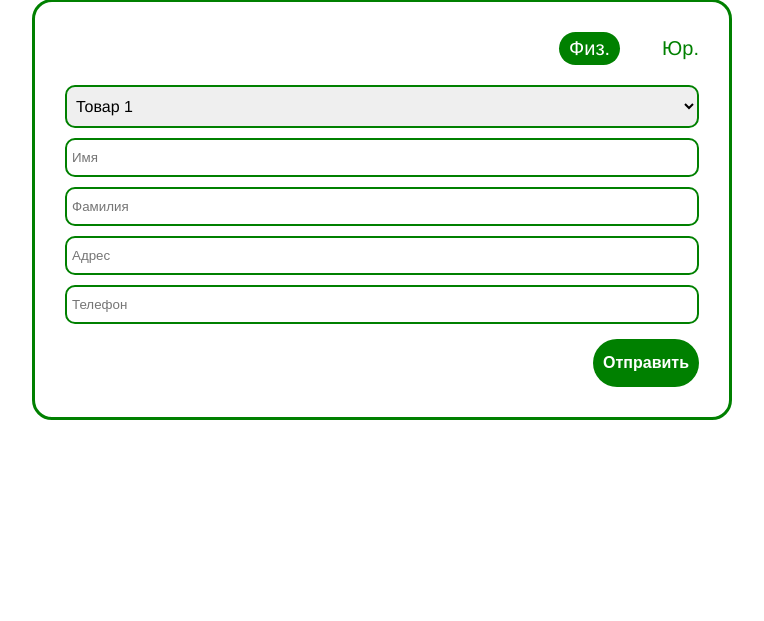
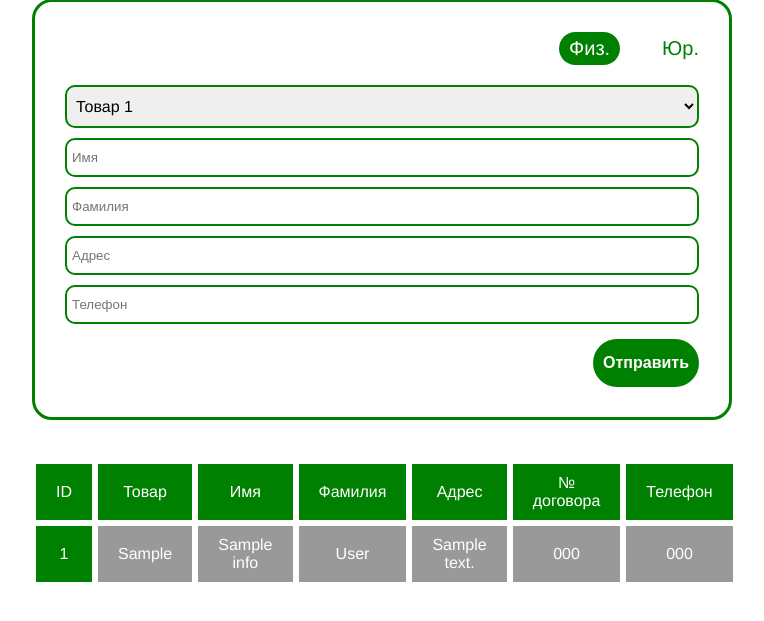
Before and after one commit to Fooreilry/form, a PHP site: page / in a window 1280 px wide. Shown: the part 31-652 px from the top of the page, without its empty margins (258-1022 px from the left). Run offline with PHP 8.4, Linux system fonts and the light colour scheme; tables that the repository leaves empty or names only in its code hold one stand-in row (values such as "Sample post").

Commit message:
add outpu from bd

```diff
--- a/ajax.js
+++ b/ajax.js
@@ -3,13 +3,14 @@ $('#form').on("submit", function() {
     let dataForm = $(this).serialize();
 
     request = $.ajax({
-        url: '/test.php',
+        url: '/inputData.php',
         method: 'post',
         dataType: 'html',
         data: dataForm,
+
     });
-    request.done(() => {
-        console.log('запрос отправлен');
+    request.done((data) => {
+        console.log(data);
     })
     request.fail((textStatus, errorThrown) => {
         console.error(textStatus, errorThrown);
--- /dev/null
+++ b/connect.php
@@ -0,0 +1,3 @@
+<?
+$connect = new PDO("mysql:host=127.0.0.1:3306;dbname=orders", "root", "");
+?>
--- a/index.php
+++ b/index.php
@@ -32,5 +32,23 @@
         <script src="ajax.js"></script>
         <script src="switcher.js"></script>
 </div>
+<section class="table">
+    <div class="conteiner">
+        <table class="table_data">
+            <tr class="table_row">
+                <th class="table_items">ID</th>
+                <th class="table_items">Товар</th>
+                <th class="table_items">Имя</th>
+                <th class="table_items">Фамилия</th>
+                <th class="table_items">Адрес</th>
+                <th class="table_items">№ договора</th>
+                <th class="table_items">Телефон</th>
+            </tr>
+            <?
+            require_once 'outputData.php'
+            ?>
+        </table>
+    </div>
+</section>
 </body>
 </html>
--- /dev/null
+++ b/outputData.php
@@ -0,0 +1,20 @@
+<?
+require_once 'connect.php';
+
+$bd_data = $connect->query("SELECT * FROM info");
+$bd_data ->execute();
+$data = $bd_data->fetchALL(PDO::FETCH_ASSOC);
+foreach($data as $table_data){
+    ?>
+    <tr class="table_row">
+        <td class="table_items"><?=$table_data['id_order']?></td>
+        <td class="table_items table_items--grey"><?=$table_data['product']?></td>
+        <td class="table_items table_items--grey"><?=$table_data['name']?></td>
+        <td class="table_items table_items--grey"><?=$table_data['surname']?></td>
+        <td class="table_items table_items--grey"><?=$table_data['address']?></td>
+        <td class="table_items table_items--grey"><?=$table_data['phone']?></td>
+        <td class="table_items table_items--grey"><?=$table_data['contract_number']?></td>
+    </tr>
+    <?
+};
+?>
--- a/style.css
+++ b/style.css
@@ -76,3 +76,32 @@
 #contnumb{
     display: none;
 }
+
+.table {
+
+}
+
+.table_data {
+    padding-top: 40px;
+    width: 100%;
+}
+
+.table_row {
+
+}
+
+.table_items {
+    background-color: green;
+    border: 2px solid white;
+
+    padding: 10px 20px;
+    text-align: center;
+    color: white;
+    font-family: 'Franklin Gothic Medium', 'Arial Narrow', Arial, sans-serif;
+    font-weight: 200;
+    vertical-align: middle;
+}
+.table_items--grey{
+    background-color: grey;
+    opacity: .8;
+}
```
Also changed, not shown: inputData.php (added, +19 -0 lines), test.php (deleted, +0 -17 lines). Lines whose indentation alone changed are shown as unchanged.
